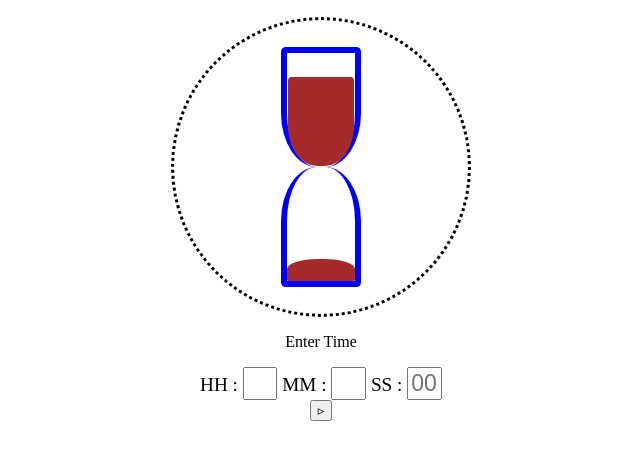
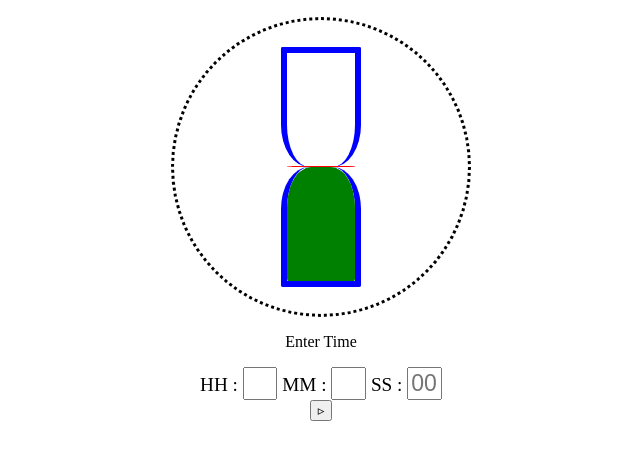
Before and after one commit to COdingaorg/HourGlassTimer, a plain HTML site: page index.html in a window 1280 px wide. Shown: the part 58-518 px from the top of the page, without its empty margins (319-959 px from the left). Drawn offline with nearby package versions, Linux system fonts and the light colour scheme.

Commit message:
add clip [ath for glass riser

```diff
--- a/index.html
+++ b/index.html
@@ -14,10 +14,14 @@
     <h2>Hour Glass Timer</h2>
     <div id="holder">
       <div id="upperGlass">
-        <p></p>
+        <div>
+          <p></p>
+        </div>
       </div>
       <div id="lowerGlass">
+        <div>
         <p></p>
+        </div>
       </div>
 
     </div>
--- a/scripts.js
+++ b/scripts.js
@@ -1 +1,6 @@
 //set time we are counting to
+$(document).ready(function(){
+  var time = 1;
+  var perc = time+'%';
+    $('#upperGlass div').css('height',perc);
+})
--- a/styles.css
+++ b/styles.css
@@ -7,10 +7,18 @@
   border-bottom: 6px solid blue;
   border-left: 6px solid blue;
   border-right: 6px solid blue;
-  border-radius: 45% 45% 5% 5%;
+  border-radius:35% 35% 2% 2%;
   margin-bottom: 0;
-  padding: .5%;
   transform: rotate(180deg);
+}
+#upperGlass>div{
+  width: 100%;
+  height: 100%;
+  border: 0px solid rebeccapurple;
+  padding-top: .5%;
+  background-color: red;
+  border-radius: inherit;
+  clip-path: polygon(18% 0, 85% 0, 92% 10%, 95% 15%,100% 30%, 100% 100%, 0 100%, 0 30%, 1% 8%, 10% 10%);
 }
 #lowerGlass{
   width: 80px;
@@ -18,11 +26,20 @@
   border-top: 6px solid blue;
   border-left: 6px solid blue;
   border-right: 6px solid blue;
-  border-radius: 5% 5% 45% 45%;
+  border-radius: 2% 2% 35% 35%;
   margin-top: 0;
   padding: 0;
-  padding-bottom: 1%;
   transform: rotate(180deg);
+}
+#lowerGlass>div{
+  width: 100%;
+  height: 100%;
+  border: 0px solid rebeccapurple;
+  padding: .5%;
+  background-color: green;
+  border-radius: 35% 35% 2% 2%;
+  transform: inherit;
+  clip-path: polygon(30% 0, 70% 0, 85% 5%, 95% 15%,100% 30%, 100% 100%, 0 100%, 0 30%, 5% 15%, 14% 6%);
 }
 #holder{
   width: 300px;
@@ -34,15 +51,12 @@
   align-items: center;
   justify-content: center;
 }
-#upperGlass>p,#lowerGlass>p{
-  background-color: brown;
-  width: 100%;
-  height: 80%;
-  border-radius: inherit;
-  margin-top: 0;
+
+#upperGlass>p{
+  /* height: 80%; */
 }
 #lowerGlass>p{
-  height: 20%;
+  /* height: 20%; */
 }
 form#timeInput input,label{
   height: auto;
```
